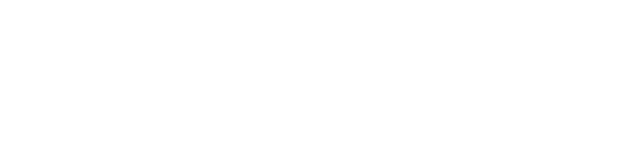
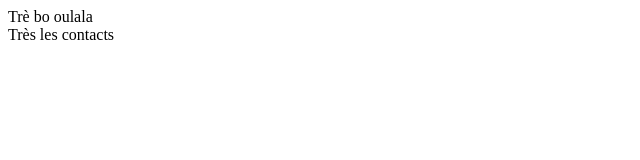
Before and after one commit to Cr0wer35/SDV_web-site, a plain HTML site: page index.html in a window 1280 px wide. Shown: the whole page, without its empty margins (0-640 px from the left). Drawn offline with Linux system fonts and the light colour scheme.

Commit message:
feat: Ajout d'un footer

```diff
--- a/index.html
+++ b/index.html
@@ -9,4 +9,8 @@
 <body>
 
 </body>
+<footer>
+    Trè bo oulala <br/>
+    Très les contacts
+</footer>
 </html>
```
